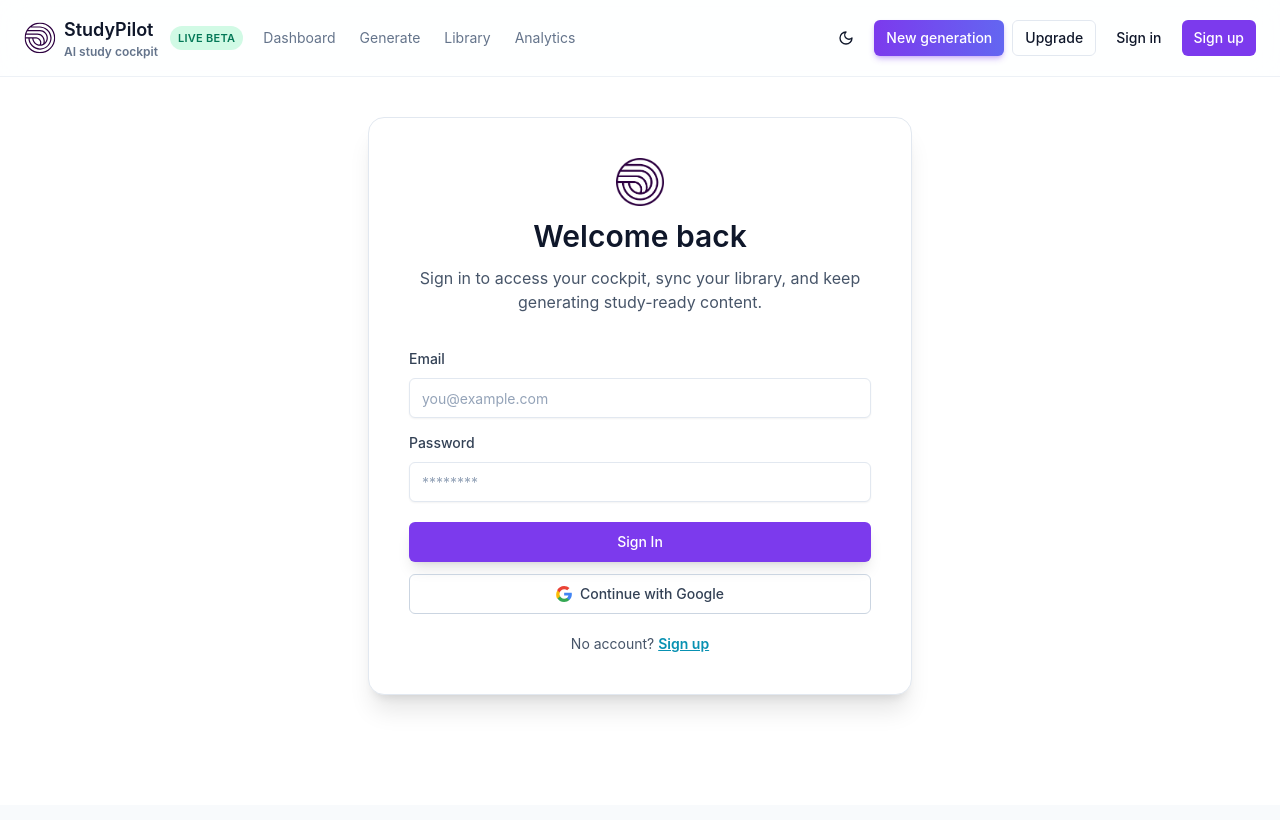
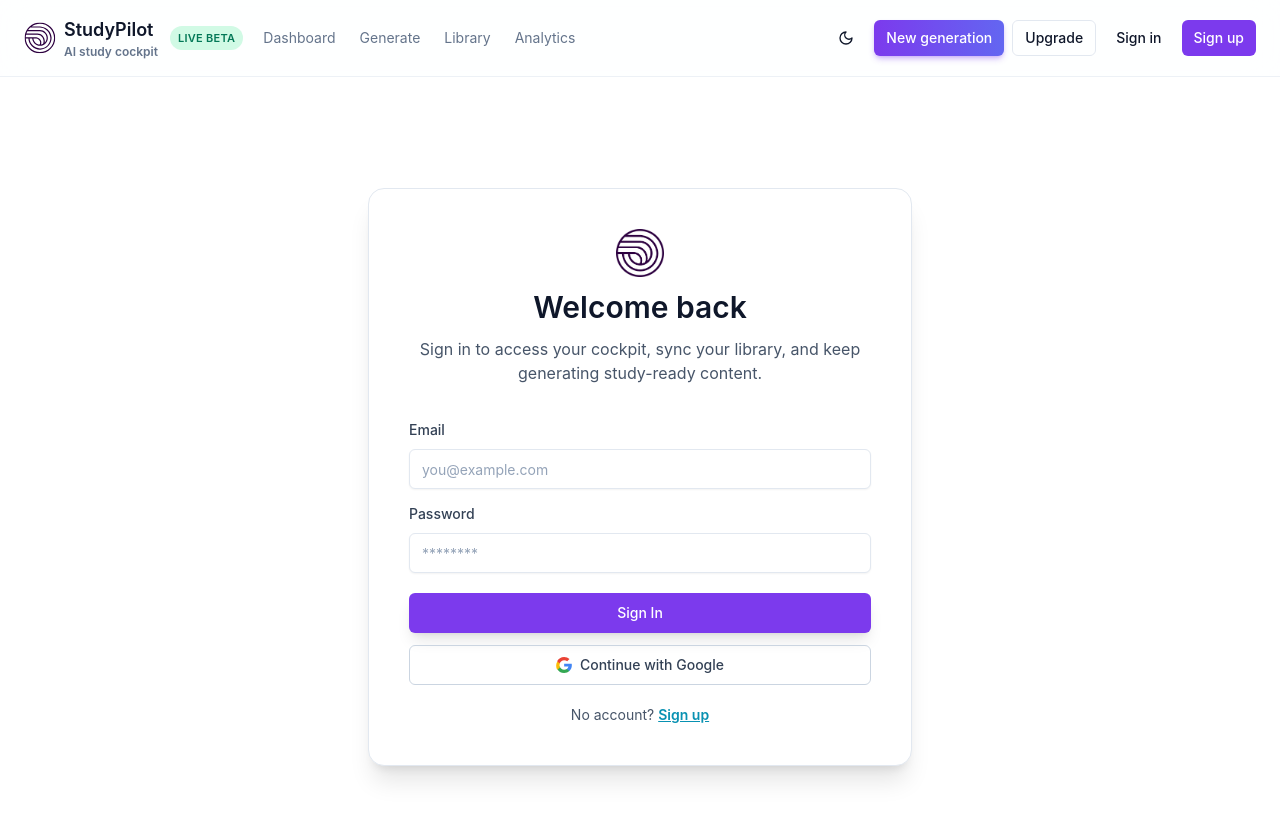
Before and after one commit to sirbxueonline-arch/phsionline-app, a Next.js app: page /auth/signin in a window 1280 px wide. Shown: the top 820 px of the page. Built offline with nearby package versions, Linux system fonts and the light colour scheme; no server answers.

Commit message:
Enlarge quiz options and restore full-height auth layout

```diff
--- a/app/(auth)/layout.tsx
+++ b/app/(auth)/layout.tsx
@@ -1,9 +1,9 @@
 export default function AuthLayout({ children }: { children: React.ReactNode }) {
   return (
-    <div className="relative min-h-[calc(100vh-72px)] overflow-hidden bg-white text-slate-900 dark:bg-slate-950 dark:text-white">
+    <div className="relative min-h-screen overflow-hidden bg-white text-slate-900 dark:bg-slate-950 dark:text-white">
       <div className="absolute inset-0 hidden dark:block bg-gradient-to-br from-slate-950 via-slate-900 to-slate-900" />
       <div className="absolute inset-0 hidden dark:block bg-[radial-gradient(circle_at_20%_20%,rgba(56,189,248,0.12),transparent_35%),radial-gradient(circle_at_80%_0%,rgba(124,58,237,0.14),transparent_35%)]" />
-      <div className="relative mx-auto flex min-h-full max-w-xl items-center justify-center px-4 py-8 sm:py-10">
+      <div className="relative mx-auto flex min-h-screen max-w-xl items-center justify-center px-4 py-8 sm:py-10">
         <div className="w-full rounded-2xl border border-slate-200 bg-white p-6 shadow-xl sm:p-10 dark:border-white/10 dark:bg-white/5 dark:backdrop-blur">
           {children}
         </div>
--- a/components/QuizQuestion.tsx
+++ b/components/QuizQuestion.tsx
@@ -39,7 +39,7 @@ export const QuizQuestion = ({
   };
 
   return (
-    <Card className="space-y-4 rounded-2xl border border-slate-200 bg-white p-6 shadow-xl dark:border-slate-800/70 dark:bg-slate-900/80">
+    <Card className="space-y-5 rounded-2xl border border-slate-200 bg-white p-6 shadow-xl dark:border-slate-800/70 dark:bg-slate-900/80">
       <div className="space-y-2">
         <p className="text-xs uppercase tracking-[0.18em] text-slate-500 dark:text-slate-400">Question</p>
         <p className="text-xl font-semibold text-slate-900 dark:text-slate-50">{item.question}</p>
@@ -51,7 +51,7 @@ export const QuizQuestion = ({
             <Button
               key={opt}
               variant={isSelected ? "default" : "outline"}
-              className={`h-12 justify-start text-left text-base ${
+              className={`h-14 justify-start text-left text-base ${
                 isSelected
                   ? "bg-gradient-to-r from-brand to-indigo-600 text-white shadow"
                   : "border-slate-300 text-slate-900 hover:border-purple-300 dark:border-slate-700 dark:text-slate-100 dark:hover:border-purple-400"
```
